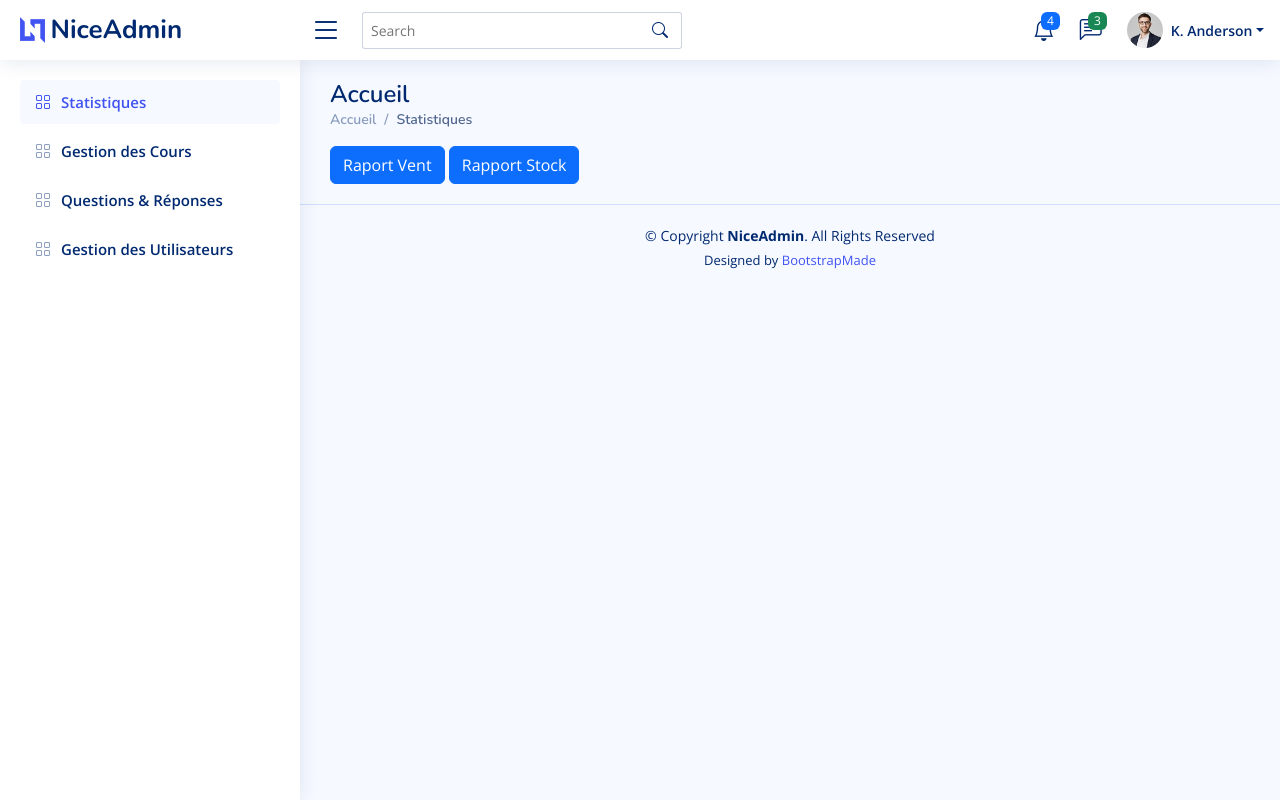
After one commit to othman4dev/Fast-Med, a PHP site: page /views/admin/Rapport.php in a window 1280 px wide. The commit adds this page. Run offline with PHP 8.4, Linux system fonts and the light colour scheme; some libraries are stand-ins or nearby versions.

Commit message:
add 2 link to download les rapport

```diff
--- a/mvc/src/Controllers/RapportController.php
+++ b/mvc/src/Controllers/RapportController.php
@@ -20,6 +20,9 @@ class RapportController {
         $dompdf->stream($filename);
         Controller::render('admin/'.$randerView,$data);
     }
+    public function index(){
+        Controller::render('admin/Rapport');
+    }
     public function getRapportVent() {
         $this->generateRapport(RapportVent::class,'getAllVents','vents','ventRapport','vent');
     }
--- a/mvc/src/Models/VenteEnLign.php
+++ b/mvc/src/Models/VenteEnLign.php
@@ -21,4 +21,4 @@ class VenteEnLign extends Vente
         Database::close();
     }
 }
-;
+l;
--- a/mvc/src/Routes/index.php
+++ b/mvc/src/Routes/index.php
@@ -11,6 +11,7 @@ $router->post('/medicament', MedController::class, 'getMedicament');
 $router->get('/search', MedController::class, 'search');
 $router->post('/buy', MedController::class, 'buy');
 
+$router->get('/', RapportController::class, 'index');
 $router->get('/RaportVent', RapportController::class,'getRapportVent');
 $router->get('/RapportStock', RapportController::class,'getRapportStock');
 
--- /dev/null
+++ b/mvc/views/admin/Rapport.php
@@ -0,0 +1,360 @@
+<!DOCTYPE html>
+<html lang="en">
+
+<head>
+  <meta charset="utf-8">
+  <meta content="width=device-width, initial-scale=1.0" name="viewport">
+
+  <title>Dashboard - NiceAdmin Bootstrap Template</title>
+  <meta content="" name="description">
+  <meta content="" name="keywords">
+
+  <!-- Favicons -->
+  <link href="admin/assets/img/favicon.png" rel="icon">
+  <link href="admin/assets/img/apple-touch-icon.png" rel="apple-touch-icon">
+
+  <!-- Google Fonts -->
+  <link href="https://fonts.gstatic.com" rel="preconnect">
+  <link href="https://fonts.googleapis.com/css?family=Open+Sans:300,300i,400,400i,600,600i,700,700i|Nunito:300,300i,400,400i,600,600i,700,700i|Poppins:300,300i,400,400i,500,500i,600,600i,700,700i" rel="stylesheet">
+
+  <!-- Vendor CSS Files -->
+  <link href="admin/assets/vendor/bootstrap/css/bootstrap.min.css" rel="stylesheet">
+  <link href="admin/assets/vendor/bootstrap-icons/bootstrap-icons.css" rel="stylesheet">
+  <link href="admin/assets/vendor/boxicons/css/boxicons.min.css" rel="stylesheet">
+  <link href="admin/assets/vendor/quill/quill.snow.css" rel="stylesheet">
+  <link href="admin/assets/vendor/quill/quill.bubble.css" rel="stylesheet">
+  <link href="admin/assets/vendor/remixicon/remixicon.css" rel="stylesheet">
+  <link href="admin/assets/vendor/simple-datatables/style.css" rel="stylesheet">
+
+  <!-- Template Main CSS File -->
+  <link href="admin/assets/css/style.css" rel="stylesheet">
+
+  <!-- =======================================================
+  * Template Name: NiceAdmin
+  * Updated: Nov 17 2023 with Bootstrap v5.3.2
+  * Template URL: https://bootstrapmade.com/nice-admin-bootstrap-admin-html-template/
+  * Author: BootstrapMade.com
+  * License: https://bootstrapmade.com/license/
+  ======================================================== -->
+</head>
+
+<body>
+
+  <!-- ======= Header ======= -->
+  <header id="header" class="header fixed-top d-flex align-items-center">
+    <div class="d-flex align-items-center justify-content-between">
+      <a href="index.html" class="logo d-flex align-items-center">
+        <img src="admin/assets/img/logo.png" alt="">
+        <span class="d-none d-lg-block">NiceAdmin</span>
+      </a>
+      <i class="bi bi-list toggle-sidebar-btn"></i>
+    </div><!-- End Logo -->
+
+    <div class="search-bar">
+      <form class="search-form d-flex align-items-center" method="POST" action="#">
+        <input type="text" name="query" placeholder="Search" title="Enter search keyword">
+        <button type="submit" title="Search"><i class="bi bi-search"></i></button>
+      </form>
+    </div><!-- End Search Bar -->
+
+    <nav class="header-nav ms-auto">
+      <ul class="d-flex align-items-center">
+
+        <li class="nav-item d-block d-lg-none">
+          <a class="nav-link nav-icon search-bar-toggle " href="#">
+            <i class="bi bi-search"></i>
+          </a>
+        </li><!-- End Search Icon-->
+
+        <li class="nav-item dropdown">
+
+          <a class="nav-link nav-icon" href="#" data-bs-toggle="dropdown">
+            <i class="bi bi-bell"></i>
+            <span class="badge bg-primary badge-number">4</span>
+          </a><!-- End Notification Icon -->
+
+          <ul class="dropdown-menu dropdown-menu-end dropdown-menu-arrow notifications">
+            <li class="dropdown-header">
+              You have 4 new notifications
+              <a href="#"><span class="badge rounded-pill bg-primary p-2 ms-2">View all</span></a>
+            </li>
+            <li>
+              <hr class="dropdown-divider">
+            </li>
+
+            <li class="notification-item">
+              <i class="bi bi-exclamation-circle text-warning"></i>
+              <div>
+                <h4>Lorem Ipsum</h4>
+                <p>Quae dolorem earum veritatis oditseno</p>
+                <p>30 min. ago</p>
+              </div>
+            </li>
+
+            <li>
+              <hr class="dropdown-divider">
+            </li>
+
+            <li class="notification-item">
+              <i class="bi bi-x-circle text-danger"></i>
+              <div>
+                <h4>Atque rerum nesciunt</h4>
+                <p>Quae dolorem earum veritatis oditseno</p>
+                <p>1 hr. ago</p>
+              </div>
+            </li>
+
+            <li>
+              <hr class="dropdown-divider">
+            </li>
+
+            <li class="notification-item">
+              <i class="bi bi-check-circle text-success"></i>
+              <div>
+                <h4>Sit rerum fuga</h4>
+                <p>Quae dolorem earum veritatis oditseno</p>
+                <p>2 hrs. ago</p>
+              </div>
+            </li>
+
+            <li>
+              <hr class="dropdown-divider">
+            </li>
+
+            <li class="notification-item">
+              <i class="bi bi-info-circle text-primary"></i>
+              <div>
+                <h4>Dicta reprehenderit</h4>
+                <p>Quae dolorem earum veritatis oditseno</p>
+                <p>4 hrs. ago</p>
+              </div>
+            </li>
+
+            <li>
+              <hr class="dropdown-divider">
+            </li>
+            <li class="dropdown-footer">
+              <a href="#">Show all notifications</a>
+            </li>
+
+          </ul><!-- End Notification Dropdown Items -->
+
+        </li><!-- End Notification Nav -->
+
+        <li class="nav-item dropdown">
+
+          <a class="nav-link nav-icon" href="#" data-bs-toggle="dropdown">
+            <i class="bi bi-chat-left-text"></i>
+            <span class="badge bg-success badge-number">3</span>
+          </a><!-- End Messages Icon -->
+
+          <ul class="dropdown-menu dropdown-menu-end dropdown-menu-arrow messages">
+            <li class="dropdown-header">
+              You have 3 new messages
+              <a href="#"><span class="badge rounded-pill bg-primary p-2 ms-2">View all</span></a>
+            </li>
+            <li>
+              <hr class="dropdown-divider">
+            </li>
+
+            <li class="message-item">
+              <a href="#">
+                <img src="admin/assets/img/messages-1.jpg" alt="" class="rounded-circle">
+                <div>
+                  <h4>Maria Hudson</h4>
+                  <p>Velit asperiores et ducimus soluta repudiandae labore officia est ut...</p>
+                  <p>4 hrs. ago</p>
+                </div>
+              </a>
+            </li>
+            <li>
+              <hr class="dropdown-divider">
+            </li>
+
+            <li class="message-item">
+              <a href="#">
+                <img src="admin/assets/img/messages-2.jpg" alt="" class="rounded-circle">
+                <div>
+                  <h4>Anna Nelson</h4>
+                  <p>Velit asperiores et ducimus soluta repudiandae labore officia est ut...</p>
+                  <p>6 hrs. ago</p>
+                </div>
+              </a>
+            </li>
+            <li>
+              <hr class="dropdown-divider">
+            </li>
+
+            <li class="message-item">
+              <a href="#">
+                <img src="admin/assets/img/messages-3.jpg" alt="" class="rounded-circle">
+                <div>
+                  <h4>David Muldon</h4>
+                  <p>Velit asperiores et ducimus soluta repudiandae labore officia est ut...</p>
+                  <p>8 hrs. ago</p>
+                </div>
+              </a>
+            </li>
+            <li>
+              <hr class="dropdown-divider">
+            </li>
+
+            <li class="dropdown-footer">
+              <a href="#">Show all messages</a>
+            </li>
+
+          </ul><!-- End Messages Dropdown Items -->
+
+        </li><!-- End Messages Nav -->
+
+        <li class="nav-item dropdown pe-3">
+
+          <a class="nav-link nav-profile d-flex align-items-center pe-0" href="#" data-bs-toggle="dropdown">
+            <img src="admin/assets/img/profile-img.jpg" alt="Profile" class="rounded-circle">
+            <span class="d-none d-md-block dropdown-toggle ps-2">K. Anderson</span>
+          </a><!-- End Profile Iamge Icon -->
+
+          <ul class="dropdown-menu dropdown-menu-end dropdown-menu-arrow profile">
+            <li class="dropdown-header">
+              <h6>Kevin Anderson</h6>
+              <span>Web Designer</span>
+            </li>
+            <li>
+              <hr class="dropdown-divider">
+            </li>
+
+            <li>
+              <a class="dropdown-item d-flex align-items-center" href="users-profile.html">
+                <i class="bi bi-person"></i>
+                <span>My Profile</span>
+              </a>
+            </li>
+            <li>
+              <hr class="dropdown-divider">
+            </li>
+
+            <li>
+              <a class="dropdown-item d-flex align-items-center" href="users-profile.html">
+                <i class="bi bi-gear"></i>
+                <span>Account Settings</span>
+              </a>
+            </li>
+            <li>
+              <hr class="dropdown-divider">
+            </li>
+
+            <li>
+              <a class="dropdown-item d-flex align-items-center" href="pages-faq.html">
+                <i class="bi bi-question-circle"></i>
+                <span>Need Help?</span>
+              </a>
+            </li>
+            <li>
+              <hr class="dropdown-divider">
+            </li>
+
+            <li>
+              <a class="dropdown-item d-flex align-items-center" href="scripte.php?log_out=ok">
+                <i class="bi bi-box-arrow-right"></i>
+                <span>Sign Out</span>
+              </a>
+            </li>
+
+          </ul><!-- End Profile Dropdown Items -->
+        </li><!-- End Profile Nav -->
+
+      </ul>
+    </nav><!-- End Icons Navigation -->
+
+  </header>
+
+  <!-- ======= Sidebar ======= -->
+  <aside id="sidebar" class="sidebar">
+
+    <ul class="sidebar-nav" id="sidebar-nav">
+
+      <li class="nav-item">
+        <a class="nav-link " href="index.php">
+          <i class="bi bi-grid"></i>
+          <span>Statistiques  </span>
+        </a>
+      </li>
+      <li class="nav-item">
+        <a class="nav-link collapsed" href="cours.php">
+          <i class="bi bi-grid"></i>
+          <span>Gestion des Cours</span>
+        </a>
+      </li>
+      <li class="nav-item">
+        <a class="nav-link collapsed" href="QuesRepo.php">
+          <i class="bi bi-grid"></i>
+          <span>Questions & Réponses </span>
+        </a>
+      </li>
+      <li class="nav-item ">
+        <a class="nav-link collapsed" href="utlisateurs.php">
+          <i class="bi bi-grid"></i>
+          <span>Gestion des Utilisateurs </span>
+        </a>
+      </li>
+    </ul>
+
+  </aside>
+
+  <main id="main" class="main">
+
+    <div class="pagetitle">
+      <h1>Accueil</h1>
+      <nav>
+        <ol class="breadcrumb">
+          <li class="breadcrumb-item"><a href="index.php">Accueil</a></li>
+          <li class="breadcrumb-item active">Statistiques</li>
+        </ol>
+      </nav>
+    </div>
+    <section class="section dashboard">
+<!--Content  ------------------------------------------------>
+
+
+<a href="/RaportVent" class="btn btn-primary">Raport Vent</a>
+
+<a href="/RapportStock" class="btn btn-primary">Rapport Stock</a>
+
+
+
+
+
+
+
+
+
+
+<!--Content  ------------------------------------------------>
+    </section>
+  </main>
+  <!-- ======= Footer ======= -->
+  <footer id="footer" class="footer">
+    <div class="copyright">
+      &copy; Copyright <strong><span>NiceAdmin</span></strong>. All Rights Reserved
+    </div>
+    <div class="credits">
+     Designed by <a href="https://bootstrapmade.com/">BootstrapMade</a>
+    </div>
+  </footer>
+  <!-- Vendor JS Files -->
+  <div class="script">
+    <script src="admin/assets/vendor/apexcharts/apexcharts.min.js"></script>
+    <script src="admin/assets/vendor/bootstrap/js/bootstrap.bundle.min.js"></script>
+    <script src="admin/assets/vendor/chart.js/chart.umd.js"></script>
+    <script src="admin/assets/vendor/echarts/echarts.min.js"></script>
+    <script src="admin/assets/vendor/quill/quill.min.js"></script>
+    <script src="admin/assets/vendor/simple-datatables/simple-datatables.js"></script>
+    <script src="admin/assets/vendor/tinymce/tinymce.min.js"></script>
+    <script src="admin/assets/vendor/php-email-form/validate.js"></script>
+  </div>
+  <!-- Template Main JS File -->
+  <script src="admin/assets/js/main.js"></script>
+
+</body>
+
+</html>
```
